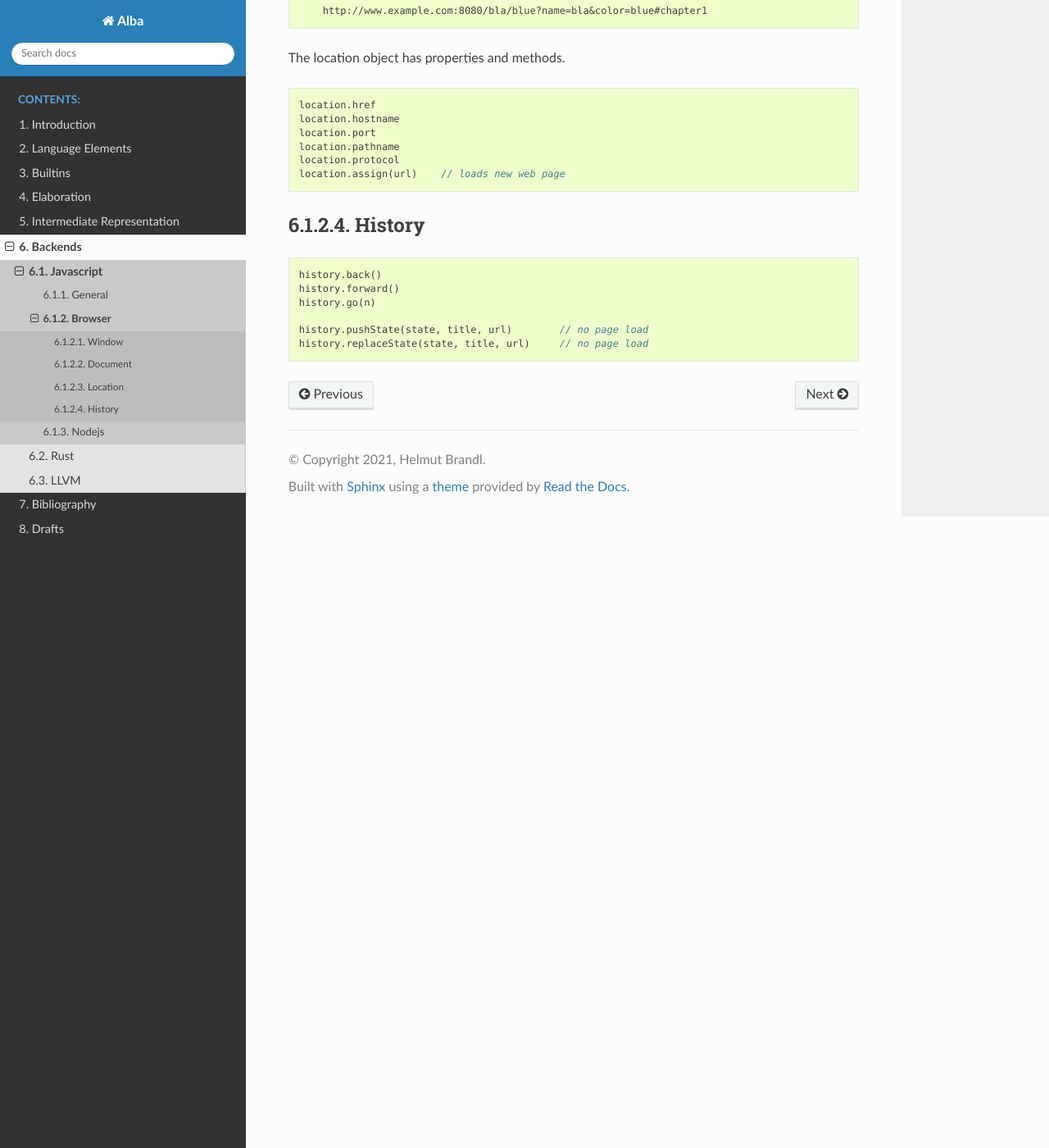
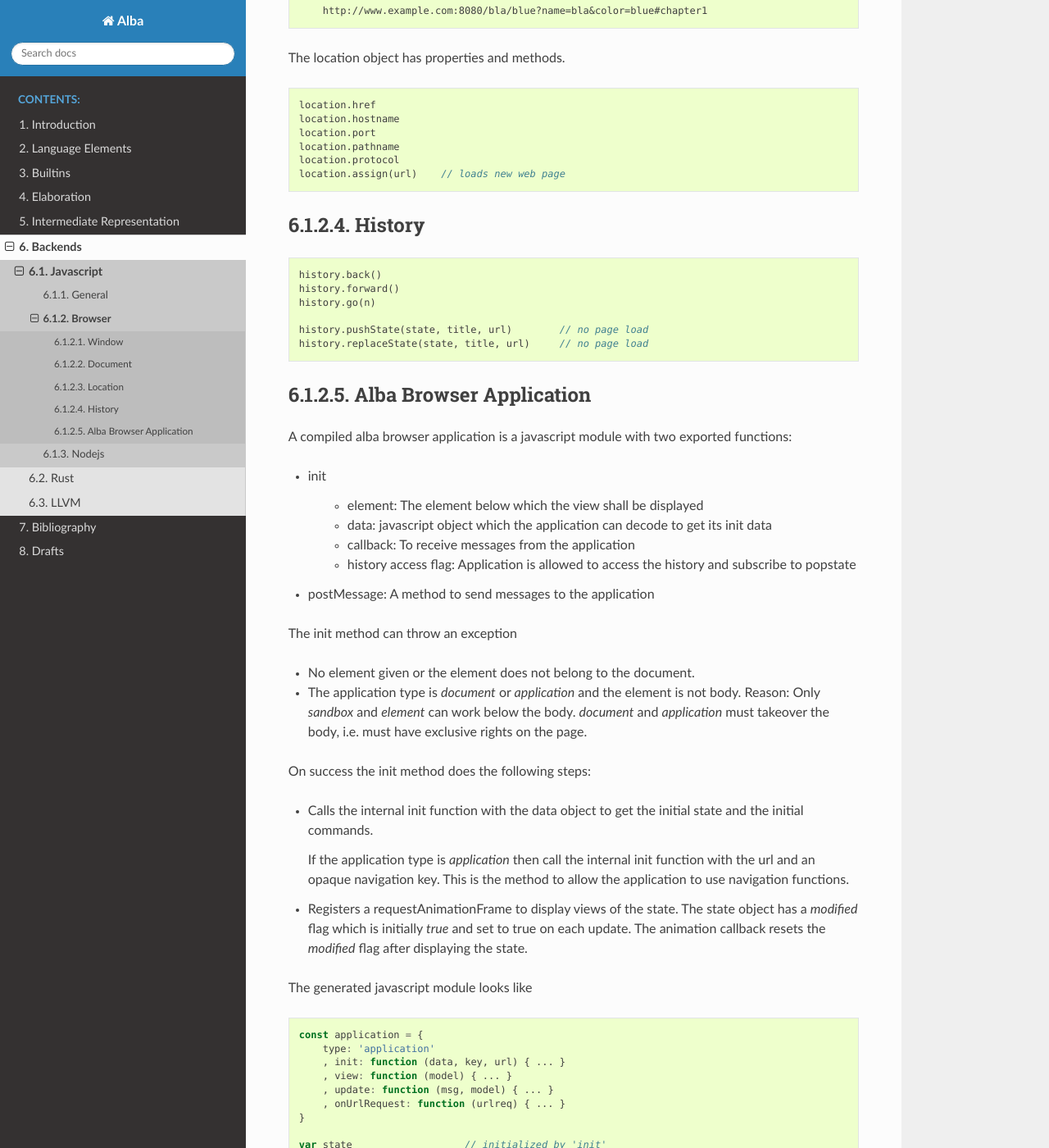
Before and after one commit to alba-lang/lang-spec, a Sphinx documentation site: the page built from sphinx/source/backend/js/browser.rst, in a window 1280 px wide and 1400 px high, scrolled down 1752 px. Shown: the whole window at 82% size. Built offline with Sphinx 7.4.7 and the Read the Docs theme 2.0.0, drawn with Linux system fonts in a browser that asks for light colours; some of the changed text lies outside the part shown.

Commit message:
Started to explain how a browser application works
	modified:   sphinx/source/backend/js/browser.rst

```diff
--- a/sphinx/source/backend/js/browser.rst
+++ b/sphinx/source/backend/js/browser.rst
@@ -124,3 +124,84 @@ History
 
     history.pushState(state, title, url)        // no page load
     history.replaceState(state, title, url)     // no page load
+
+
+
+
+Alba Browser Application
+============================================================
+
+A compiled alba browser application is a javascript module with two exported
+functions:
+
+- init
+
+    - element: The element below which the view shall be displayed
+    - data: javascript object which the application can decode to get its init
+      data
+    - callback: To receive messages from the application
+    - history access flag: Application is allowed to access the history and
+      subscribe to popstate
+
+- postMessage: A method to send messages to the application
+
+The init method can throw an exception
+
+- No element given or the element does not belong to the document.
+
+- The application type is *document* or *application* and the element is not
+  body. Reason: Only *sandbox*  and *element* can work below the body.
+  *document* and *application* must takeover the body, i.e. must have exclusive
+  rights on the page.
+
+On success the init method does the following steps:
+
+- Calls the internal init function with the data object to get the initial state
+  and the initial commands.
+
+  If the application type is *application* then call the internal init function
+  with the url and an opaque navigation key. This is the method to allow the
+  application to use navigation functions.
+
+- Registers a requestAnimationFrame to display views of the state. The state
+  object has a *modified* flag which is initially *true* and set to true on each
+  update. The animation callback resets the *modified* flag after displaying the
+  state.
+
+The generated javascript module looks like
+
+.. code-block:: javascript
+
+    const application = {
+        type: 'application'
+        , init: function (data, key, url) { ... }
+        , view: function (model) { ... }
+        , update: function (msg, model) { ... }
+        , onUrlRequest: function (urlreq) { ... }
+    }
+
+    var state                   // initialized by 'init'
+
+    var element
+
+    var callback = null         // initialized by 'init' or null
+
+    function decode_message (m) { ... }
+
+    function find_element (e) { ... }
+
+    function do_command (cmd) { ... }
+
+    export function init (conf) { ... }
+
+    export function postMessage (m) {
+        var m = decode_message(m)
+        if (m === undefined) {
+            return false
+        } else {
+            var res = application.update(m, state)
+            state = res[0]
+            cmd = res[1]
+            do_command (cmd)
+        }
+    }
```
